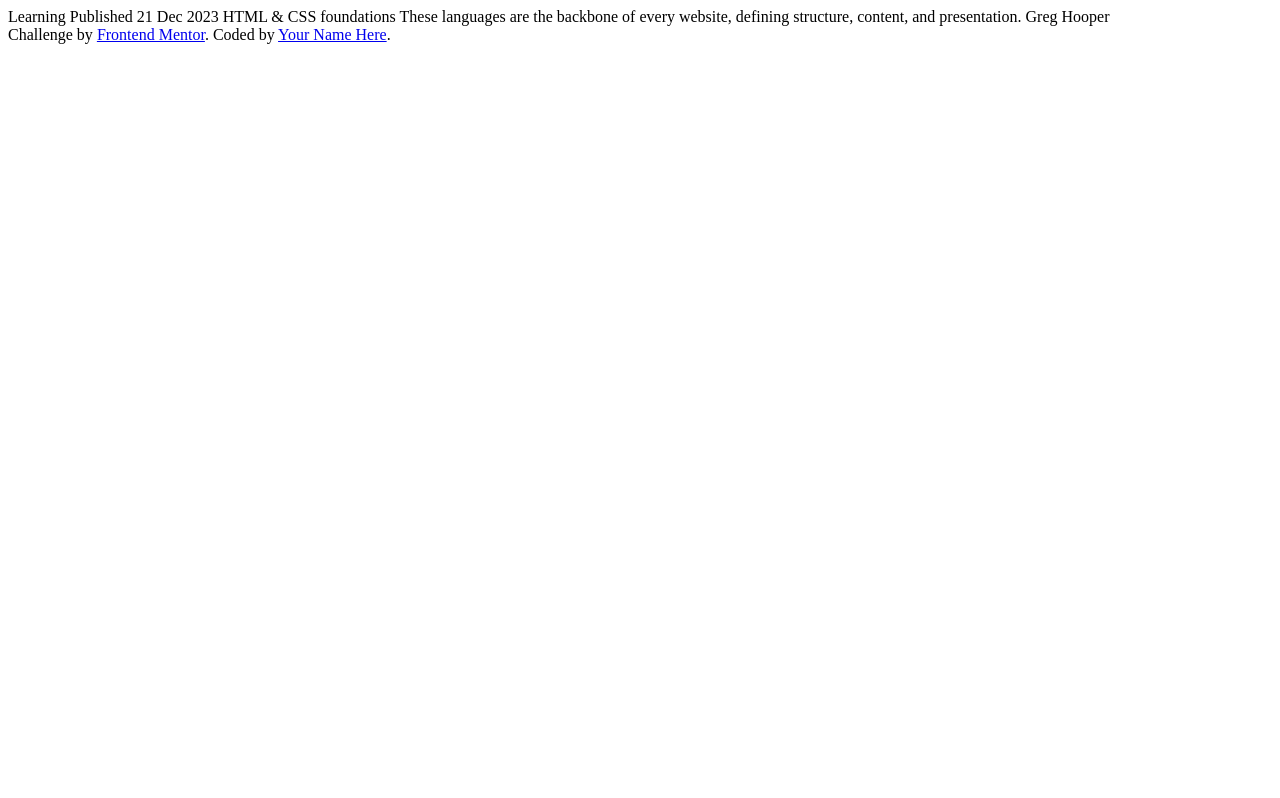
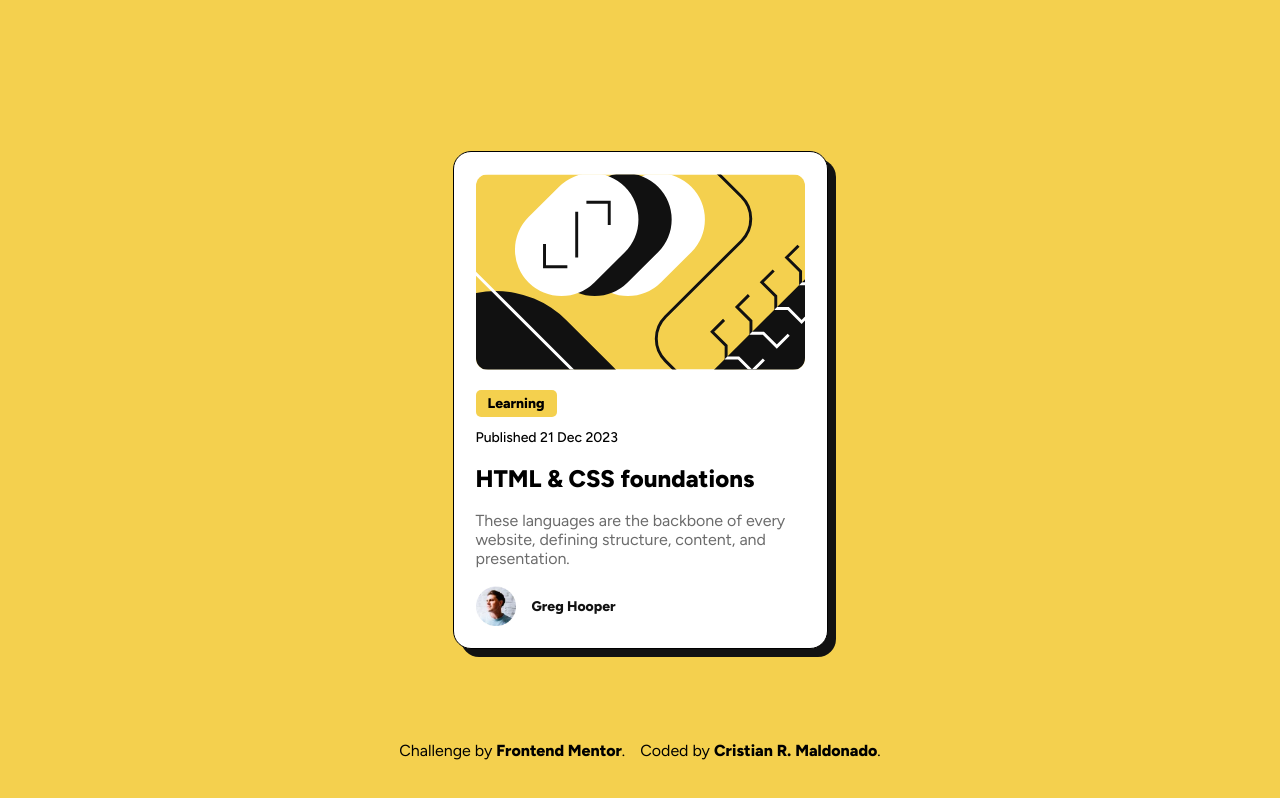
Before and after one commit to cristianmdn/blog-preview-card, a plain HTML site: page index.html in a window 1280 px wide. Drawn offline with Linux system fonts and the light colour scheme.

Commit message:
finished I think

```diff
--- a/index.html
+++ b/index.html
@@ -4,22 +4,29 @@
   <meta charset="UTF-8">
   <meta name="viewport" content="width=device-width, initial-scale=1.0">
   <title>Frontend Mentor | Blog preview card</title>
+  <link rel="stylesheet" href="style.css">
+  <!-- Figtree Font -->
+  <link rel="preconnect" href="https://fonts.googleapis.com">
+  <link rel="preconnect" href="https://fonts.gstatic.com" crossorigin>
+  <link href="https://fonts.googleapis.com/css2?family=Figtree:ital,wght@0,300..900;1,300..900&display=swap" rel="stylesheet">
 </head>
 <body>
-
-  Learning
-
-  Published 21 Dec 2023
-
-  HTML & CSS foundations
-
-  These languages are the backbone of every website, defining structure, content, and presentation.
-
-  Greg Hooper
-
+  <main>
+    <img src="illustration-article.svg" alt="" class="card-img">
+    <b class="learning">Learning</b>
+    <p class="small">Published 21 Dec 2023</p>
+    <div class="title-and-description">
+      <h2 tabindex="0">HTML & CSS foundations</h2>
+      <p>These languages are the backbone of every website, defining structure, content, and presentation.</p>
+      <div class="name">
+        <img src="image-avatar.webp" alt="">
+        <p tabindex="0">Greg Hooper</p>
+      </div>
+    </div>
+  </main>
   <div class="attribution">
-    Challenge by <a href="https://www.frontendmentor.io?ref=challenge" target="_blank">Frontend Mentor</a>.
-    Coded by <a href="#">Your Name Here</a>.
+    <p>Challenge by <a href="https://www.frontendmentor.io?ref=challenge" target="_blank">Frontend Mentor</a>.</p>
+    <p>Coded by <a href="#">Cristian R. Maldonado</a>.</p>
   </div>
 </body>
 </html>
```
